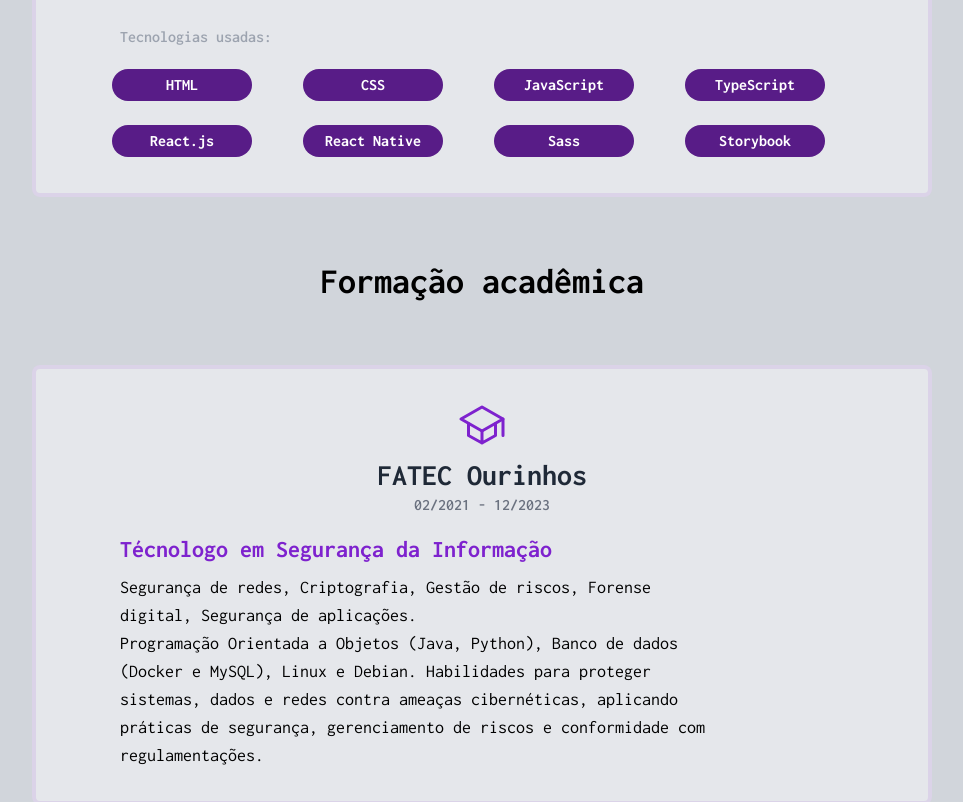
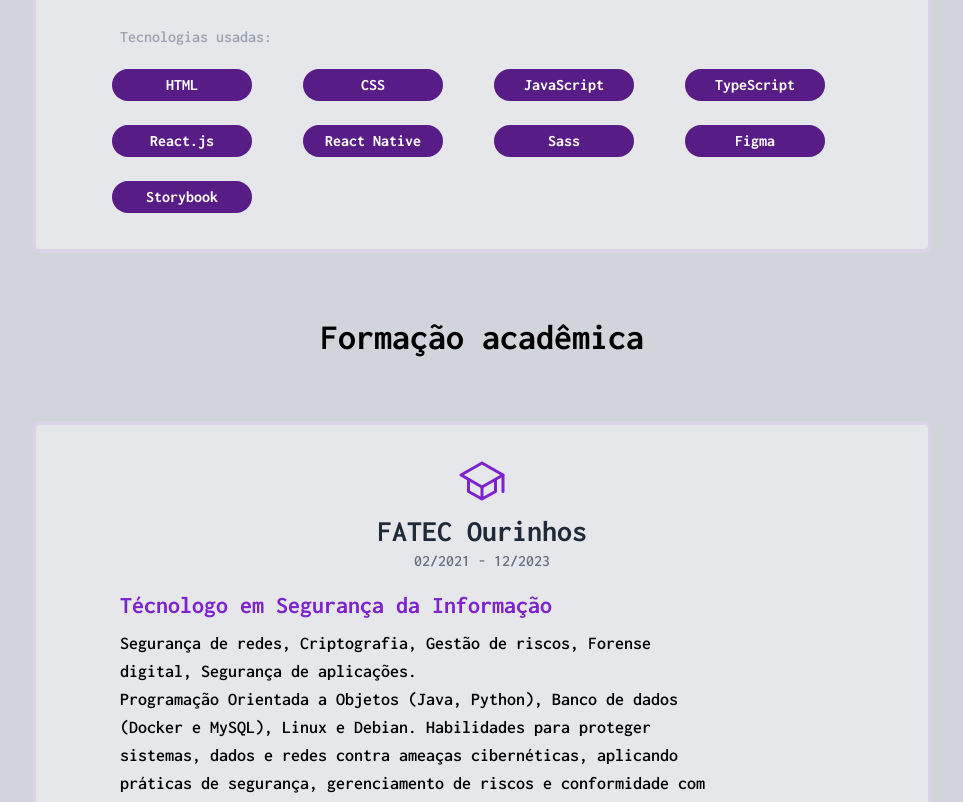
Before and after one commit to lucascmpos/lucascmpos-portfolio, a React (Vite) app: page / in a window 1280 px wide. Shown: the part 4540-5342 px from the top of the page, without its empty margins (158-1121 px from the left). Built offline with nearby package versions, Linux system fonts and the light colour scheme.

Commit message:
style: change exp description color

```diff
--- a/src/components/exp.jsx
+++ b/src/components/exp.jsx
@@ -72,6 +72,7 @@ const Experience = ({ language, theme }) => {
           "React.js",
           "React Native",
           "Sass",
+          "Figma",
           "Storybook",
         ],
         data: "11/2022 - 09/2023 ",
@@ -273,7 +274,7 @@ const Experience = ({ language, theme }) => {
               </div>
               <p
                 className={`w-full px-5 text-start text-sm font-semibold  md:text-lg lg:w-10/12   2xl:w-full ${
-                  theme === "light" ? "text-black" : "text-gray-300"
+                  theme === "light" ? "text-black" : "text-gray-400"
                 }`}
               >
                 {experiencia.descricao}
@@ -338,8 +339,8 @@ const Experience = ({ language, theme }) => {
                 </h3>
               </div>
               <p
-                className={`w-full px-5 text-justify text-start text-sm   md:text-lg lg:w-10/12   2xl:w-full ${
-                  theme === "light" ? "text-black" : "text-gray-300"
+                className={`w-full px-5  text-start text-sm font-semibold   md:text-lg lg:w-10/12   2xl:w-full ${
+                  theme === "light" ? "text-black" : "text-gray-400"
                 }`}
               >
                 {formacao.descricao}
```
